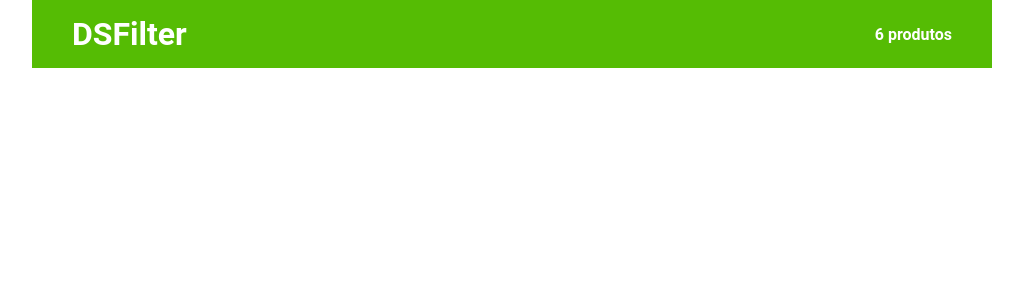
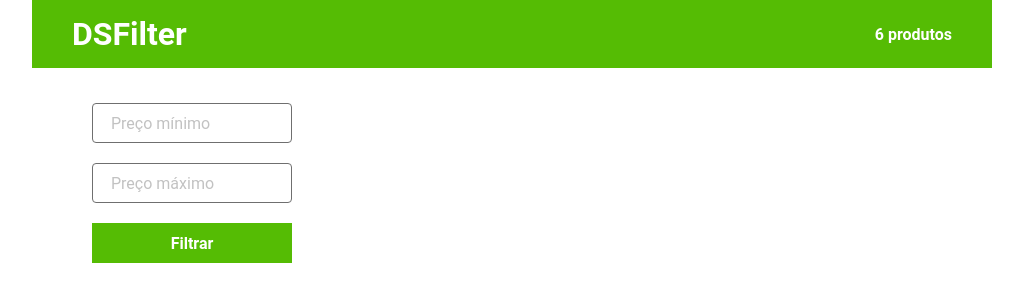
Before and after one commit to joosecj/DSFilter, a React app in the folder frontend/: page / in a window 1280 px wide. Shown: the top 302 px of the page, without its empty margins (128-1151 px from the left). Built offline with nearby package versions, Linux system fonts and the light colour scheme; the HTML template or start-up script is replaced by a standard one.

Commit message:
feat: Filter Card

```diff
--- a/frontend/src/App.tsx
+++ b/frontend/src/App.tsx
@@ -1,12 +1,16 @@
 import './App.css'
+import FilterCard from './components/FilterCard'
 import Header from './components/Header'
 
 function App() {
 
 
   return (
-   <Header />
-  )
+    <>
+      <Header />
+      <FilterCard />
+    </>
+  );
 }
 
 export default App
--- /dev/null
+++ b/frontend/src/components/FilterCard/index.tsx
@@ -0,0 +1,30 @@
+import './styles.css';
+
+export default function FilterCard() {
+  return (
+    <div className='container'>
+      <div className='container-card-form'>
+        <form>
+          <div>
+            <input id='inpt'
+              name="min"
+              type="text"
+              placeholder='Preço mínimo'
+            />
+          </div>
+          <div>
+            <input id='inpt'
+              name="max"
+              type="text"
+              placeholder='Preço máximo'
+            />
+          </div>
+
+          <div className='btn-container mr-top'>
+            <button className='btn'>Filtrar</button>
+          </div>
+        </form>
+      </div>
+    </div>
+  );
+}
--- /dev/null
+++ b/frontend/src/components/FilterCard/styles.css
@@ -0,0 +1,31 @@
+.container-card-form {
+  background-color: var(--bg-card-filter);
+  padding: 20px;
+}
+
+#inpt {
+  width: 100%;
+  max-width: 200px;
+  height: 40px;
+  border: 1px solid var(--bg-card-filter-border);
+  border-radius: 4px;
+  padding: 8px 18px;
+  font-size: 1rem;
+  font-weight: 400;
+  color: var(--text-card-listing-secondy);
+  margin-bottom: 20px;
+}
+
+#inpt::placeholder {
+  color: var(--text-placeholder);
+}
+
+.btn {
+  background-color: var(--bg-btn-card-filter);
+  color: var(--text-header-primary);
+  font-weight: 700;
+  font-size: 16px;
+  border: none;
+  width: 200px;
+  height: 40px;
+}
--- a/frontend/src/index.css
+++ b/frontend/src/index.css
@@ -9,6 +9,7 @@
   --bg-border: #55BC04;
   --bg-card-filter: #FFFFFF;
   --bg-card-listing: #FFFFFF;
+  --bg-card-filter-border: #6F6F6F;
 }
 
 * {
```
